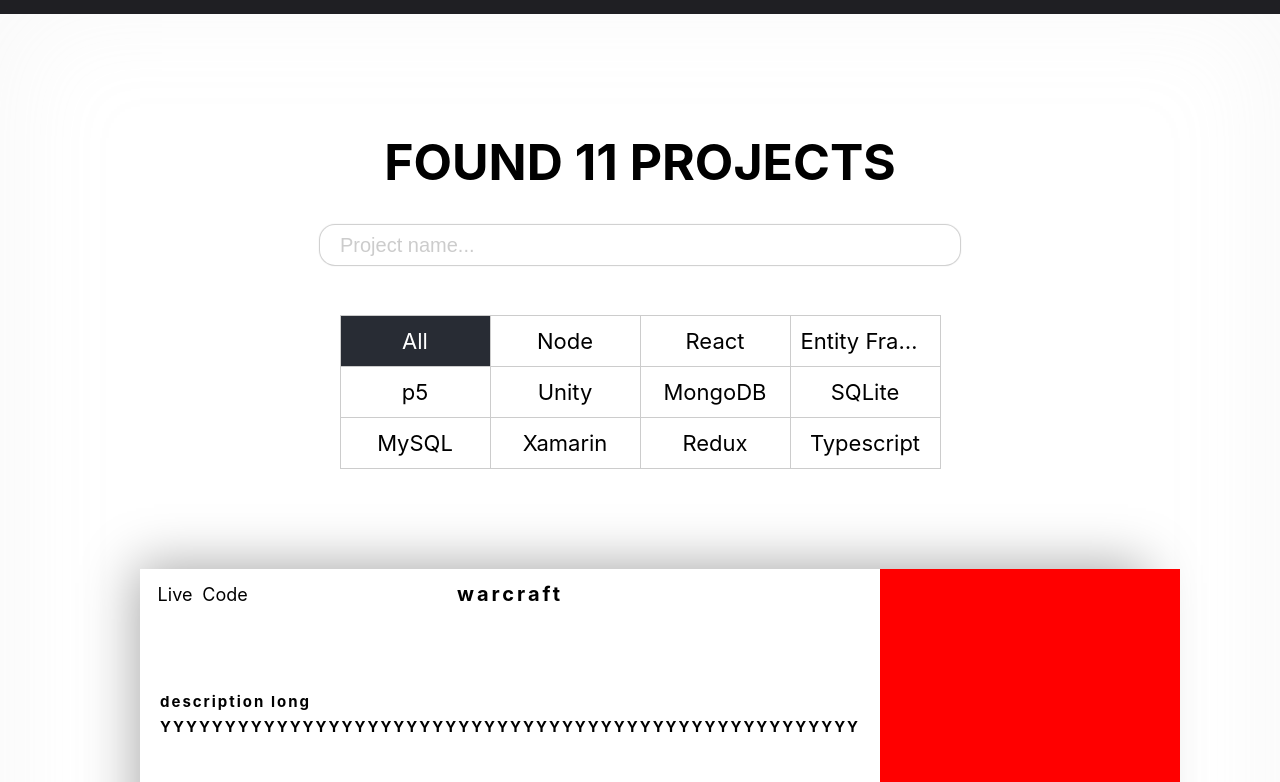
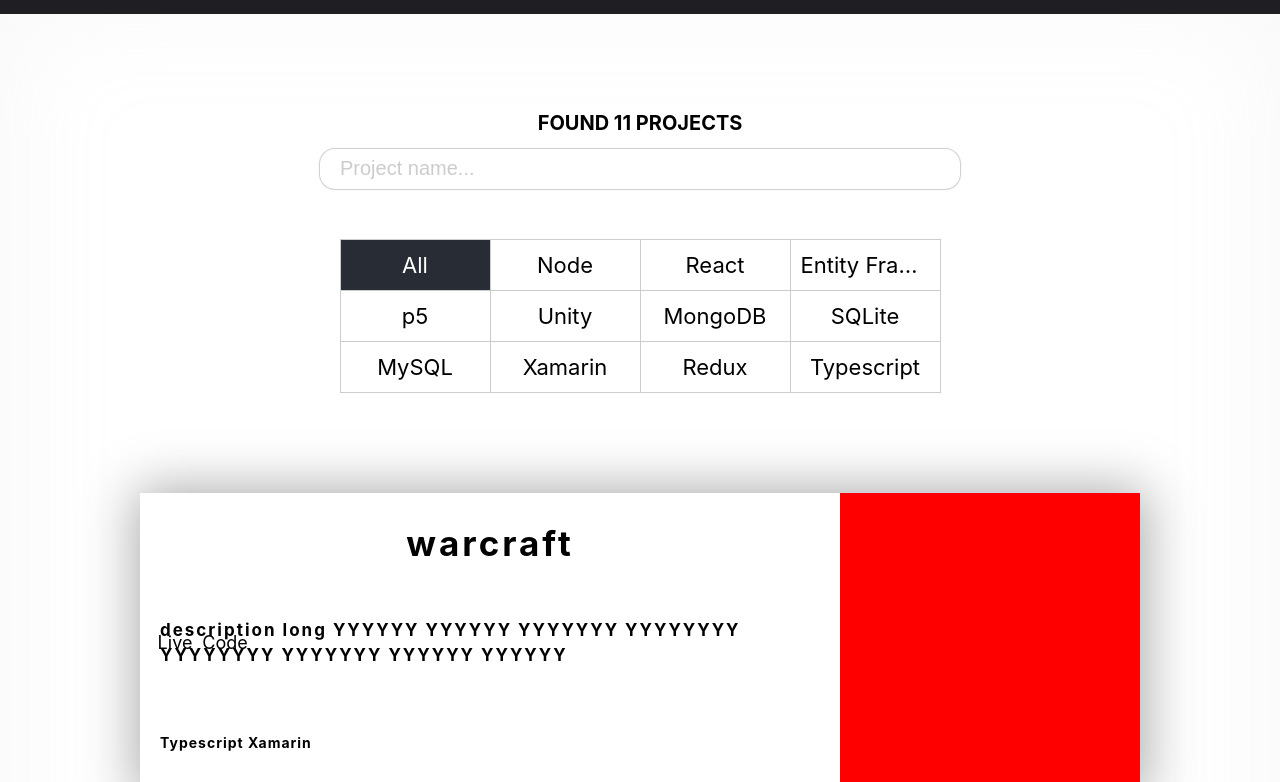
Before and after one commit to Dz3ro/WebsiteMyDev, a React (Create React App) app: page / in a window 1280 px wide. Shown: the part 578-1360 px from the top of the page. Built offline with nearby package versions, Linux system fonts and the light colour scheme.

Commit message:
Make projects section responsive to width of devices

```diff
--- a/src/Components/ProjectsList/Pagination.jsx
+++ b/src/Components/ProjectsList/Pagination.jsx
@@ -10,6 +10,9 @@
   for (let i = 1; i <= pagesTotal; i++) {
     pages.push(i);
   }
+
+  if (pagesTotal < 2) return null;
+
   return (
     <div className="paginationContainer">
       <button
--- a/src/ProjectsDatabase.js
+++ b/src/ProjectsDatabase.js
@@ -87,7 +87,7 @@
   10,
   "warcraft",
   "description short xxxxx xxxxxx xxxx xxxx",
-  "description long YYYYYYYYYYYYYYYYYYYYYYYYYYYYYYYYYYYYYYYYYYYYYYYYYYYYYY",
+  "description long YYYYYY YYYYYY YYYYYYY YYYYYYYY YYYYYYYY YYYYYYY YYYYYY YYYYYY",
   ["Typescript", "Xamarin"],
   "https://github.com/Dz3ro/Dz3ro",
   `/project/3`,
--- a/src/index.css
+++ b/src/index.css
@@ -11,12 +11,9 @@
 
 html {
   font-size: 10px;
-  /* height: 100%; */
 }
 
 body {
-  /* background: radial-gradient(#e66465, #9198e5); */
-
   margin: 0;
   font-family: -apple-system, BlinkMacSystemFont, "Segoe UI", "Roboto", "Oxygen",
     "Ubuntu", "Cantarell", "Fira Sans", "Droid Sans", "Helvetica Neue",
@@ -30,9 +27,7 @@
     monospace;
 }
 
-/*  */
-/* this part is styling the page load animation */
-
+/*#region PageLoadAnimation*/
 .page {
   position: absolute;
   width: 100%;
@@ -59,9 +54,9 @@
   transform: scale(0.9);
   transition: all 300ms;
 }
+/*#endregion PageLoadAnimation*/
 
-/*  */
-
+/*#region Navbar*/
 .navbar {
   width: 100%;
   background-color: var(--background-color-main);
@@ -116,8 +111,9 @@
   font-size: 2rem;
   display: none;
 }
+/*#endregion Navbar*/
 
-/* SLIDER PROJECTS */
+/*#region SliderProjects*/
 .sliderProjectsContainer {
   width: 100%;
   background-color: #fff;
@@ -271,10 +267,9 @@
   grid-row: 2;
   text-align: center;
 }
-/* SLIDER PROJECTS END */
+/*#endregion SliderProjects*/
 
-/* ANIMATIONS */
-
+/*#region SliderProjectsAnimations*/
 .slideAnimLeft-enter {
   transform: translate3d(100%, 0, 0);
 }
@@ -306,17 +301,13 @@
   transform: translate3d(100%, 0, 0);
   transition: all 1000ms ease-in-out;
 }
+/*#endregion SliderProjectsAnimations*/
 
-/*ANIMATIONS END  */
-
-/* PROJECT CARD */
-/*  */
-/*  */
-/*  */
-
+/* SEPARATOR IS USED TO SEPARATE CARDS SECTION FROM UPPER PART T
+HAT HAS POSITION ABSOLUTE */
 .separator {
   width: 100%;
-  height: calc(100vw * 0.45);
+  height: calc(100vw * 0.8);
 }
 
 .projectsCardSection {
@@ -329,10 +320,9 @@
   align-items: center;
 }
 
-/* INPUT AND TAGS */
-
+/*#region SearchToolsHeading*/
 .projectsCardSection input {
-  width: 60rem;
+  width: 20rem;
   height: 4rem;
   font-size: 2rem;
   outline: none;
@@ -357,7 +347,7 @@
 .listGroup {
   display: grid;
   margin: 5rem;
-  width: 600px;
+  width: 200px;
   grid-template-columns: repeat(4, 1fr);
   grid-template-rows: auto;
   row-gap: 0;
@@ -370,12 +360,12 @@
 .listGroupItem {
   height: 50px;
   overflow: hidden;
-  font-size: 2.2rem;
+  font-size: 1rem;
   white-space: nowrap;
   text-align: center;
   line-height: 50px;
   text-overflow: ellipsis;
-  padding: 0 1rem;
+  padding: 0 0.3rem;
   user-select: none;
   transition: all var(--nav-transition-time);
 }
@@ -398,14 +388,91 @@
 }
 
 .searchHeader {
-  font-size: 5rem;
+  font-size: 2rem;
   transition: all var(--nav-transition-time);
 }
+/*#endregion SearchToolsHeading*/
 
-/* INPUT AND TAGS END*/
+/*#region ProjectCard*/
+.projectListSection {
+  width: 100%;
+  display: flex;
+  flex-direction: column;
+  align-items: center;
+}
 
-/* PAGINATION */
+.projectCardContainer {
+  margin: 5rem;
+  width: 280px;
+  height: 40rem;
+  background: #fff;
+  box-shadow: 1px 1px 50px 5px #aaa;
+  display: grid;
+  grid-template-columns: 1fr;
+  grid-template-rows: 40% 1fr 1fr 1fr;
+  justify-content: center;
+  align-items: center;
+}
 
+.projectCardImage {
+  background: red;
+  height: 100%;
+  width: 100%;
+  grid-row: 1;
+  grid-column: 1;
+}
+.projectCardContainer h1 {
+  text-align: center;
+  letter-spacing: 3px;
+  font-size: 2rem;
+  grid-row: 2;
+  grid-column: 1;
+  text-overflow: ellipsis;
+}
+.projectCardContainer h2 {
+  font-size: 1.2rem;
+  margin: 1rem;
+  letter-spacing: 1px;
+  grid-row: 3;
+  grid-column: 1;
+  text-overflow: ellipsis;
+}
+
+.projectCardContainer h3 {
+  margin: 1rem;
+  font-size: 1rem;
+  letter-spacing: 1px;
+  text-overflow: ellipsis;
+}
+
+.projectCardLinksContainer {
+  position: absolute;
+  margin: 1rem;
+  display: flex;
+  justify-content: center;
+}
+
+.projectCardLinksLink {
+  display: flex;
+  justify-content: center;
+  align-items: center;
+  width: 3rem;
+  height: 1rem;
+  margin: 1rem;
+  cursor: pointer;
+  transition: all var(--nav-transition-time);
+}
+.projectCardLinksLinkNormal {
+  font-size: 1.8rem;
+}
+
+.projectCardLinksLinkHighlight {
+  font-size: 2rem;
+  color: gold;
+}
+/*#endregion ProjectCard*/
+
+/*#region Pagination */
 .paginationContainer {
   display: flex;
   justify-content: center;
@@ -450,87 +517,13 @@
   height: 5.5rem;
   font-size: 3rem;
 }
-
-/* PAGINATION END */
+/*#endregion Pagination */
 
 .NoResultsPlaceHolder {
-  font-size: 35rem;
+  font-size: 20rem;
 }
-
-/* PROJECT CARD */
-
-.projectListSection {
-  width: 100%;
-  display: flex;
-  flex-direction: column;
-  align-items: center;
-}
-
-.projectCardContainer {
-  margin: 5rem;
-  width: 100rem;
-  height: 30rem;
-  background: #fff;
-  box-shadow: 1px 1px 50px 5px #aaa;
-  display: grid;
-  grid-template-columns: 1fr 30rem;
-  grid-template-rows: 1fr 1fr 1fr;
-}
-
-.projectCardImage {
-  background: red;
-  height: 100%;
-  width: 100%;
-  grid-row: 1/4;
-  grid-column: 2;
-}
-.projectCardContainer h1 {
-  text-align: center;
-  letter-spacing: 3px;
-}
-.projectCardContainer h2 {
-  margin: 2rem;
-  letter-spacing: 2px;
-  line-height: 25px;
-}
-
-.projectCardContainer h3 {
-  align-self: center;
-  margin: 2rem;
-  letter-spacing: 1px;
-}
-
-.projectCardLinksContainer {
-  position: absolute;
-  margin: 1rem;
-  display: flex;
-  justify-content: center;
-}
-
-.projectCardLinksLink {
-  display: flex;
-  justify-content: center;
-  align-items: center;
-  width: 3rem;
-  height: 1rem;
-  margin: 1rem;
-  cursor: pointer;
-  transition: all var(--nav-transition-time);
-}
-.projectCardLinksLinkNormal {
-  font-size: 1.8rem;
-}
-
-.projectCardLinksLinkHighlight {
-  font-size: 2rem;
-  color: gold;
-}
-
-/*  */
-/*  */
-/* PROJECT CARD END  */
-
 @media only screen and (min-width: 360px) {
+  /*#region Slider */
   .sliderDescButton {
     width: 6rem;
     height: 3.5rem;
@@ -555,9 +548,23 @@
   .sliderDesc h2 {
     font-size: 1.1rem;
   }
+  /*#endregion Slider */
+
+  /*#region SearchToolsHeading*/
+
+  .listGroup {
+    width: 240px;
+  }
+
+  .listGroupItem {
+    font-size: 1.2rem;
+  }
+
+  /*#endregion SearchToolsHeading*/
 }
 
 @media only screen and (min-width: 540px) {
+  /*#region Slider */
   .sliderProjectsContainer {
     height: calc(100vw * 0.8);
   }
@@ -609,10 +616,36 @@
   .sliderDesc h2 {
     font-size: 1.2rem;
   }
+  /*#endregion Slider */
+
+  .separator {
+    height: calc(100vw * 0.8);
+  }
+
+  /*#region SearchToolsHeading*/
+
+  .projectsCardSection input {
+    width: 40rem;
+  }
+
+  .listGroup {
+    width: 520px;
+  }
+
+  .listGroupItem {
+    font-size: 2.2rem;
+    padding: 0 1rem;
+  }
+
+  /*#endregion SearchToolsHeading*/
+
+  .NoResultsPlaceHolder {
+    font-size: 35rem;
+  }
 }
 
 @media only screen and (min-width: 768px) {
-  /* NAVBAR */
+  /*#region Navbar */
   .navbar {
     justify-content: flex-start;
   }
@@ -634,10 +667,9 @@
     font-size: 2rem;
     display: inline-block;
   }
-  /* NAVBAR END  */
+  /*#endregion Navbar */
 
-  /* SLIDER */
-
+  /*#region Slider */
   .sliderProjectsContainer {
     height: calc(100vw * 0.4);
   }
@@ -647,19 +679,19 @@
   }
 
   .sliderDescButton {
-    width: 12rem;
-    height: 4rem;
+    width: 10rem;
+    height: 3.33rem;
   }
   .sliderDescButtonHighlight {
     width: 13.2rem;
     height: 4.4rem;
   }
   .sliderDescButton span {
-    font-size: 3.2rem;
+    font-size: 3rem;
   }
 
   .sliderDescButtonHighlight span {
-    font-size: 3.6rem;
+    font-size: 3.4rem;
   }
 
   .sliderDesc h1 {
@@ -669,10 +701,79 @@
   .sliderDesc h2 {
     font-size: 1.5rem;
   }
-  /* SLIDER END */
+  /*#endregion Slider */
+
+  .separator {
+    height: calc(100vw * 0.45);
+  }
+
+  /*#region SearchToolsHeading*/
+
+  .projectsCardSection input {
+    width: 60rem;
+  }
+
+  .listGroup {
+    width: 600px;
+  }
+
+  .listGroupItem {
+    font-size: 2.2rem;
+    padding: 0 1rem;
+  }
+
+  /*#endregion SearchToolsHeading*/
+
+  .NoResultsPlaceHolder {
+    font-size: 35rem;
+  }
+
+  /*#region ProjectCard*/
+
+  .projectCardContainer {
+    width: 70rem;
+    height: 23rem;
+    grid-template-columns: 1fr 30rem;
+    grid-template-rows: 40% 30% 30%;
+  }
+
+  .projectCardImage {
+    grid-row: 1/4;
+    grid-column: 2;
+  }
+  .projectCardContainer h1 {
+    text-align: center;
+    letter-spacing: 3px;
+    grid-row: 1;
+    grid-column: 1;
+    font-size: 2.4rem;
+  }
+  .projectCardContainer h2 {
+    margin: 2rem;
+    letter-spacing: 2px;
+    line-height: 25px;
+    grid-row: 2;
+    grid-column: 1;
+    font-size: 1.3rem;
+  }
+
+  .projectCardContainer h3 {
+    align-self: center;
+    margin: 2rem;
+    letter-spacing: 1px;
+    grid-row: 3;
+    grid-column: 1;
+    font-size: 1.1rem;
+  }
+
+  .projectCardLinksContainer {
+    margin-left: 40rem;
+  }
+  /*#endregion ProjectCard */
 }
 
 @media only screen and (min-width: 1100px) {
+  /*#region Slider */
   .sliderButton {
     width: 5rem;
     height: 10rem;
@@ -706,4 +807,73 @@
   .sliderDesc h2 {
     font-size: 1.7rem;
   }
+  /*#endregion Slider */
+
+  .separator {
+    height: calc(100vw * 0.45);
+  }
+
+  /*#region SearchToolsHeading*/
+
+  .projectsCardSection input {
+    width: 60rem;
+  }
+
+  .listGroup {
+    width: 600px;
+  }
+
+  .listGroupItem {
+    font-size: 2.2rem;
+    padding: 0 1rem;
+  }
+
+  /*#endregion SearchToolsHeading*/
+
+  .NoResultsPlaceHolder {
+    font-size: 35rem;
+  }
+
+  /*#region ProjectCard*/
+
+  .projectCardContainer {
+    width: 100rem;
+    height: 30rem;
+    grid-template-columns: 1fr 30rem;
+    grid-template-rows: 1fr 1fr 1fr;
+  }
+
+  .projectCardImage {
+    grid-row: 1/4;
+    grid-column: 2;
+  }
+  .projectCardContainer h1 {
+    text-align: center;
+    letter-spacing: 3px;
+    grid-row: 1;
+    grid-column: 1;
+    font-size: 3.5rem;
+  }
+  .projectCardContainer h2 {
+    margin: 2rem;
+    letter-spacing: 2px;
+    line-height: 25px;
+    grid-row: 2;
+    grid-column: 1;
+    font-size: 1.7rem;
+  }
+
+  .projectCardContainer h3 {
+    align-self: center;
+    margin: 2rem;
+    letter-spacing: 1px;
+    grid-row: 3;
+    grid-column: 1;
+    font-size: 1.4rem;
+  }
+
+  .projectCardLinksContainer {
+    margin-left: 1rem;
+  }
+  /*#endregion ProjectCard*/
 }
```
